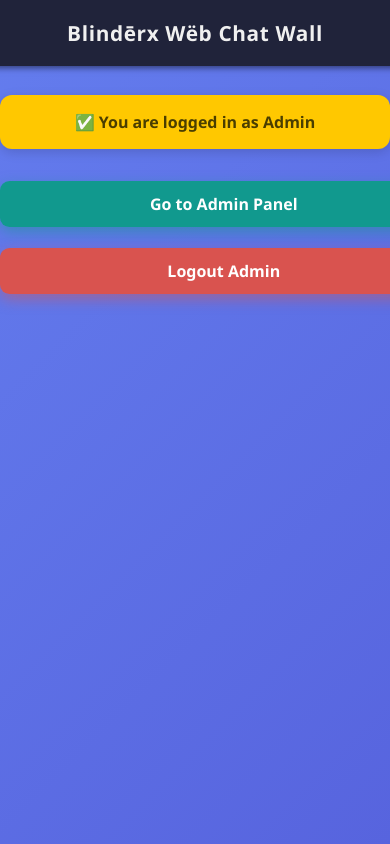
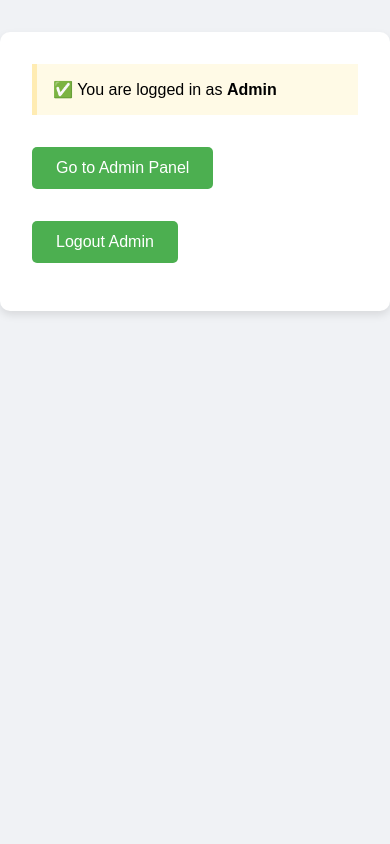
Before and after one commit to Legend-Xaryab/Approvex-Cha7x, a Flask app: page / in a window 390 px wide; the page is wider, and only the part inside the window is pictured. Run offline with Flask 3, Linux system fonts and the light colour scheme; the visitor is signed in with stand-in values (Sample User, id 1).

Commit message:
Update home.html

```diff
--- a/templates/home.html
+++ b/templates/home.html
@@ -1,222 +1,79 @@
 <!DOCTYPE html>
 <html lang="en">
 <head>
-    <meta charset="UTF-8" />
-    <meta name="viewport" content="width=device-width, initial-scale=1" />
-    <title>Dashboard - Secure Messenger Automation</title>
+    <meta charset="UTF-8">
+    <title>Home</title>
     <style>
-        /* Background gradient */
         body {
+            font-family: Arial, sans-serif;
+            background: #f0f2f5;
             margin: 0;
-            font-family: 'Segoe UI', Tahoma, Geneva, Verdana, sans-serif;
-            background: linear-gradient(135deg, #647dee, #5764de);
-            color: #f0f0f0;
-            min-height: 100vh;
-            display: flex;
-            flex-direction: column;
-            align-items: center;
+            padding: 0;
         }
-
         header {
-            width: 100%;
-            padding: 1.2rem 1rem;
-            background: #20233a;
-            display: flex;
-            align-items: center;
-            justify-content: center;
-            box-shadow: 0 2px 6px rgba(0,0,0,0.5);
-            font-weight: 700;
-            font-size: 1.3rem;
-            letter-spacing: 0.03em;
-            position: sticky;
-            top: 0;
-            z-index: 10;
-        }
-
-        main {
-            max-width: 480px;
-            width: 100%;
-            padding: 1rem 1.2rem 3rem;
-            margin-top: 2rem;
-            flex-grow: 1;
-        }
-
-        /* Card container style */
-        .card {
-            background: rgba(255, 255, 255, 0.15);
-            border-radius: 1rem;
-            backdrop-filter: blur(12px);
-            padding: 1.25rem 1.5rem;
-            margin-bottom: 1.5rem;
-            box-shadow: 0 8px 24px rgb(0 0 0 / 0.1);
-            display: flex;
-            align-items: center;
-            cursor: pointer;
-            transition: transform 0.3s ease, box-shadow 0.3s ease;
-            color: #fff;
-            text-decoration: none;
-        }
-        .card:hover {
-            transform: translateY(-6px);
-            box-shadow: 0 12px 32px rgb(0 0 0 / 0.25);
-        }
-
-        /* Icon containers */
-        .icon-wrapper {
-            flex-shrink: 0;
-            border-radius: 1rem;
-            padding: 0.8rem;
-            margin-right: 1rem;
-            display: flex;
-            align-items: center;
-            justify-content: center;
-        }
-        .icon-convo {
-            background: #3563e9;
+            background-color: #4CAF50;
             color: white;
-        }
-        .icon-post {
-            background: #1f8d68;
-            color: white;
-        }
-        .icon svg {
-            width: 24px;
-            height: 24px;
-            fill: currentColor;
-        }
-
-        /* Text content inside cards */
-        .card-content {
-            display: flex;
-            flex-direction: column;
-        }
-
-        .card-title {
-            font-weight: 700;
-            font-size: 1.2rem;
-            margin-bottom: 0.25rem;
-        }
-        .card-desc {
-            font-weight: 400;
-            font-size: 0.9rem;
-            opacity: 0.8;
-        }
-
-        /* Notice box for approval pending */
-        .notice {
-            background: #ffc800;
-            color: #4a3e00;
-            padding: 1rem 1.2rem;
-            border-radius: 0.75rem;
-            box-shadow: 0 3px 12px rgb(0 0 0 / 0.15);
-            margin-bottom: 1.5rem;
-            font-weight: 600;
+            padding: 1rem;
             text-align: center;
         }
-
-        /* Admin buttons */
-        .button {
+        main {
+            max-width: 800px;
+            margin: 2rem auto;
+            background: white;
+            padding: 2rem;
+            border-radius: 10px;
+            box-shadow: 0 4px 8px rgba(0,0,0,0.1);
+        }
+        a.button {
             display: inline-block;
-            background: #11998e;
-            border-radius: 0.6rem;
-            padding: 0.75rem 1.8rem;
-            margin: 0.5rem 0.4rem 0 0;
-            font-weight: 700;
-            font-size: 1rem;
+            margin: 1rem 0;
+            padding: 0.75rem 1.5rem;
+            background: #4CAF50;
             color: white;
             text-decoration: none;
-            box-shadow: 0 5px 14px rgba(17, 153, 142, 0.5);
-            transition: background-color 0.3s ease, transform 0.2s ease;
-            user-select: none;
-            border: none;
-            cursor: pointer;
-            display: inline-flex;
-            align-items: center;
-            justify-content: center;
+            border-radius: 5px;
+            transition: 0.3s;
         }
-        .button:hover,
-        .button:focus {
-            background: #0e7c6d;
-            transform: translateY(-2px);
-            outline: none;
+        a.button:hover {
+            background: #45a049;
         }
-
-        /* Responsive for small screens */
-        @media (max-width: 520px) {
-            main {
-                margin-top: 1rem;
-                padding: 0.8rem 0.9rem 2rem;
-            }
-            .card {
-                padding: 1rem 1.2rem;
-            }
-            .card-title {
-                font-size: 1.1rem;
-            }
-            .card-desc {
-                font-size: 0.85rem;
-            }
-            .button {
-                width: 100%;
-                margin-bottom: 0.8rem;
-            }
+        .notice {
+            padding: 1rem;
+            background: #fffae6;
+            border-left: 5px solid #ffecb3;
+            margin-bottom: 1rem;
         }
     </style>
 </head>
 <body>
-    <header>Blindērx Wëb Chat Wall</header>
-
+    <!-- Remove the header to get rid of 'Blinderx Web Chat Wall' -->
+    <!--<header>
+        <h1>Blinderx Web Chat Wall</h1>
+    </header>-->
     <main>
         {% if session.get('admin_logged_in') %}
-            <!-- Admin Section -->
             <div class="notice">
                 ✅ You are logged in as <b>Admin</b>
             </div>
-            <a href="{{ url_for('admin_panel') }}" class="button">Go to Admin Panel</a>
-            <a href="{{ url_for('admin_logout') }}" class="button" style="background:#d9534f; box-shadow: 0 5px 14px rgba(217, 83, 79, 0.5);">Logout Admin</a>
-
-        {% elif session.get('user_approved') %}
-            <!-- Approved User Dashboard -->
-            <h2 style="text-align:center; margin-bottom:1.5rem; font-weight: 700;">Secure Messenger Automation</h2>
-            <p style="text-align:center; color: #d0d6f9; margin-bottom: 2.2rem;">Enterprise-grade UI for your existing Flask engine</p>
-
-            <a href="{{ url_for('convo') }}" class="card" tabindex="0" aria-label="Start Convo tasks">
-                <div class="icon-wrapper icon-convo" aria-hidden="true">
-                    <!-- Speech Bubbles Icon -->
-                    <svg viewBox="0 0 24 24" aria-hidden="true" focusable="false" xmlns="http://www.w3.org/2000/svg">
-                        <path d="M2 17.5a2.5 2.5 0 012.5-2.5h10a2.5 2.5 0 012.5 2.5 2.5 2.5 0 01-2.5 2.5H7l-5 3v-3H4.5a2.5 2.5 0 01-2.5-2.5zM14.5 6a2.5 2.5 0 012.493 2.336l.007.164v5a2.5 2.5 0 01-2.493 2.336L14.5 16h-8a2.5 2.5 0 01-2.493-2.336L4 13.5v-5a2.5 2.5 0 012.336-2.493L6.5 6h8z"/>
-                    </svg>
+            <a class="button" href="{{ url_for('admin_panel') }}">Go to Admin Panel</a>
+            <a class="button" href="{{ url_for('admin_logout') }}">Logout Admin</a>
+        {% else %}
+            <!-- Check if user is approved -->
+            {% if session.get('is_approved') %}
+                <!-- Approved user sees choice page -->
+                <h2>Choose Your Task</h2>
+                <a class="button" href="{{ url_for('convo') }}">Convo (Send messages to a thread)</a>
+                <a class="button" href="{{ url_for('post') }}">Post (Cycle tokens & comments on posts)</a>
+            {% else %}
+                <!-- Not approved user sees approval waiting message -->
+                <div class="notice">
+                    Your account is pending approval by the admin.
                 </div>
-                <div class="card-content">
-                    <span class="card-title">Convo</span>
-                    <span class="card-desc">Send messages to a thread (uses your /convo)</span>
-                </div>
-            </a>
-
-            <a href="{{ url_for('post') }}" class="card" tabindex="0" aria-label="Start Post tasks">
-                <div class="icon-wrapper icon-post" aria-hidden="true">
-                    <!-- Megaphone Icon -->
-                    <svg viewBox="0 0 24 24" aria-hidden="true" focusable="false" xmlns="http://www.w3.org/2000/svg">
-                        <path d="M3 9v6h2l7 4V5L5 9H3zm16 3a4 4 0 01-4 4v-8a4 4 0 014 4z" />
-                    </svg>
-                </div>
-                <div class="card-content">
-                    <span class="card-title">Post</span>
-                    <span class="card-desc">Cycle tokens &amp; comments on posts (uses your /post)</span>
-                </div>
-            </a>
-
-        {% else %}
-            <!-- Not Yet Approved / Normal User -->
-            <div class="notice" role="alert" aria-live="polite">
-                Your account is pending approval by admin.
-            </div>
-            <a href="{{ url_for('approval_request') }}" class="button">Check Approval Status</a>
-
-            <!-- Optional: allow admin login from this screen -->
-            <a href="{{ url_for('admin_login') }}" class="button" style="background:#555555; box-shadow: 0 5px 14px rgba(80,80,80,0.5);">Admin Login</a>
+                <a class="button" href="{{ url_for('approval_request') }}">Check Approval Status</a>
+            {% endif %}
+            <!-- Optionally allow admin login -->
+            <a class="button" href="{{ url_for('admin_login') }}">Admin Login</a>
         {% endif %}
     </main>
-
 </body>
 </html>
```
